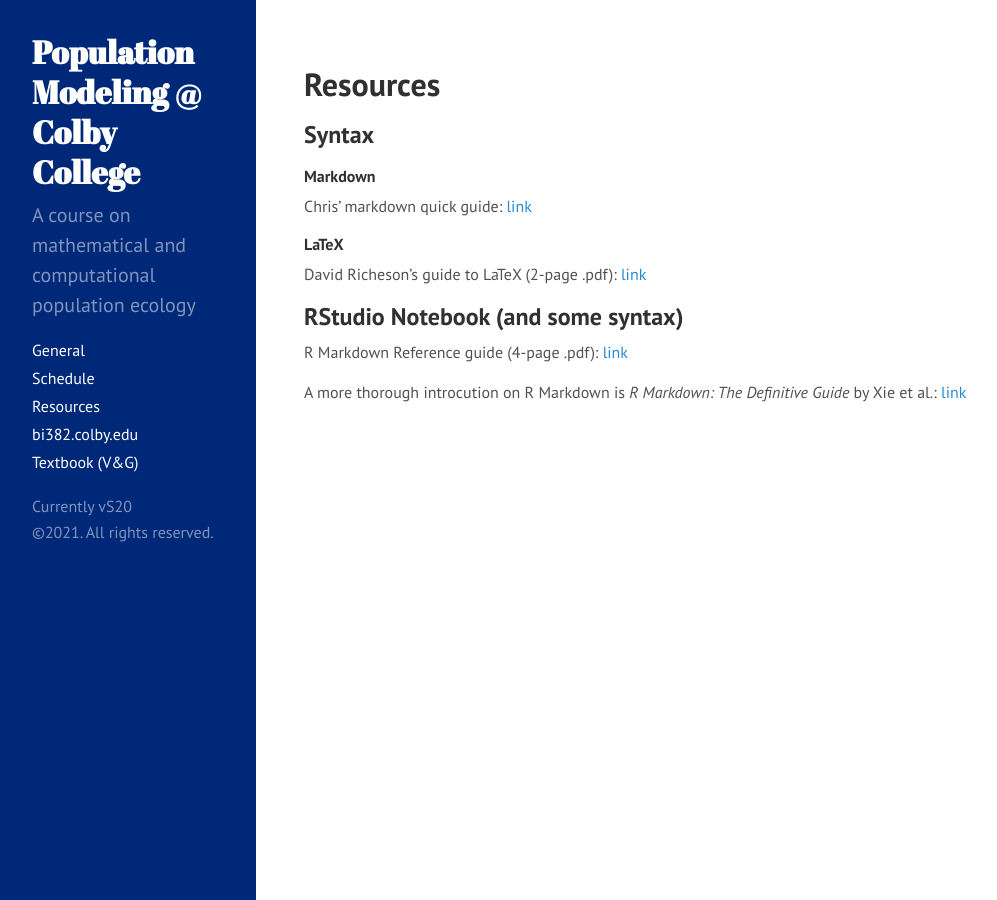
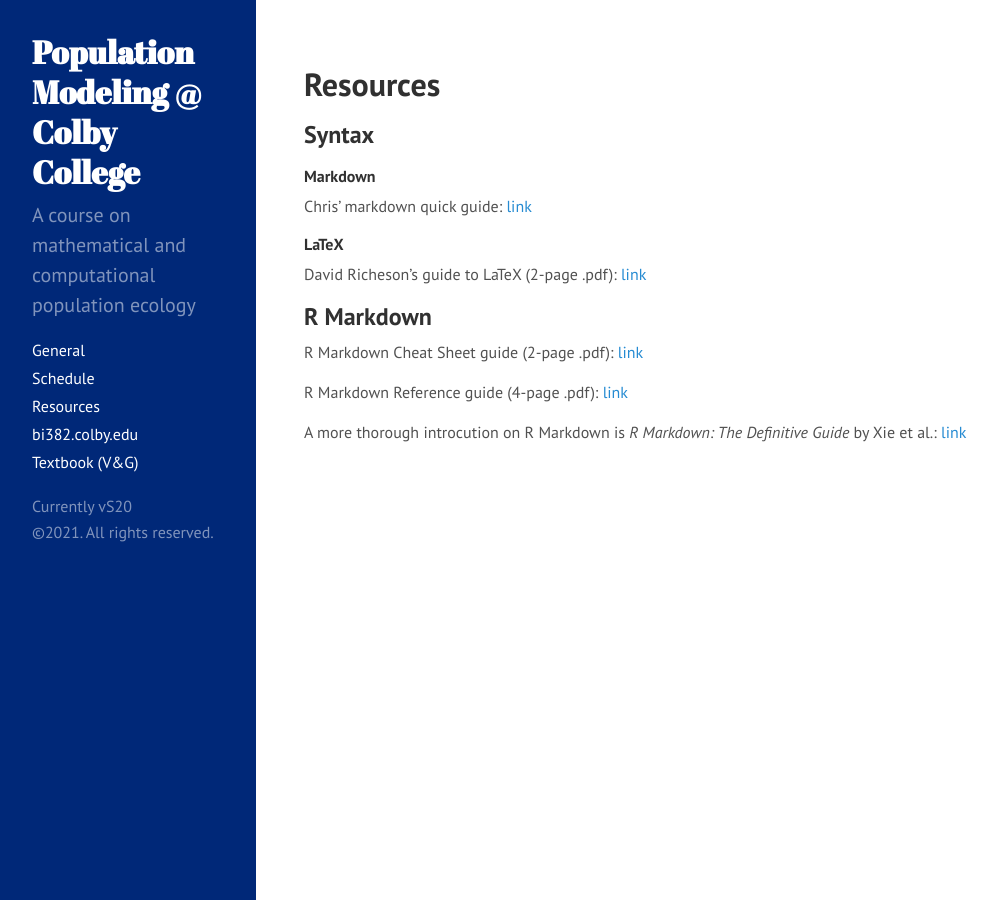
Before and after one commit to ColbyEcology/colbyecology.github.io, a Jekyll site: the page built from Resources.md, in a window 1280 px wide. Shown: the whole page, without its empty margins (0-997 px from the left). Built offline with Jekyll 4.4.1, drawn with Linux system fonts in a browser that asks for light colours.

```diff
--- a/Assignments/RemodelingProject/RemodelingProject_Paper.html
+++ b/Assignments/RemodelingProject/RemodelingProject_Paper.html
@@ -396,7 +396,7 @@
 <ol style="list-style-type: decimal">
 <li>In your setup at the beginning of the document, please hide your code (I want to read words and not wade through code), unless you explicitly wish to show it. To do so use <code>knitr::opts_chunk$set(echo = FALSE)</code> in the setup chunk in the beginning of the document. Every chunk of code you wish to be in the document, simply write <code>echo = TRUE</code> in the chunk options.<br />
 </li>
-<li>To include a figure from your original paper, save it as an image file where your .Rmd file is saved, and call it via html; e.g., <code>&lt;img src=&quot;img.jpg&quot; style=&quot;width:500px;height:500px;&quot;&gt;</code> You can remove the <code>style</code> options and it will appear in your knitted html document without resizing.</li>
+<li>To include a figure from your original paper, save it as an image file where your .Rmd file is saved, and call it via html; e.g., <code>&lt;img src=&quot;img.jpg&quot; style=&quot;width:500px;height:500px;&quot;&gt;</code> You can remove the <code>style</code> options and it will appear in your knitted html document without resizing. Like <span class="math inline">\(\LaTeX\)</span> code, this html code works outside of the R chunk.</li>
 </ol>
 <p>But most importantly, I ask that your paper is structured in the following manner:</p>
 <ol style="list-style-type: decimal">
--- a/Resources.md
+++ b/Resources.md
@@ -11,7 +11,10 @@
 #### LaTeX
 David Richeson's guide to LaTeX (2-page .pdf): [link](https://users.dickinson.edu/~richesod/latex/latexcheatsheet.pdf){:target="_blank"}
 
-## RStudio Notebook (and some syntax)
-R Markdown Reference guide (4-page .pdf): [link](https://www.rstudio.com/wp-content/uploads/2015/03/rmarkdown-reference.pdf){:target="_blank"}
+## R Markdown
+R Markdown Cheat Sheet guide (2-page .pdf): [link](https://www.rstudio.com/wp-content/uploads/2015/02/rmarkdown-cheatsheet.pdf){:target="_blank"}
+
+
+R Markdown Reference guide (4-page .pdf): [link](http://www.utstat.toronto.edu/reid/sta2201s/rmarkdown-reference.pdf){:target="_blank"}
 
 A more thorough introcution on R Markdown is *R Markdown: The Definitive Guide* by Xie et al.: [link](https://bookdown.org/yihui/rmarkdown/){:target="_blank"}
```
